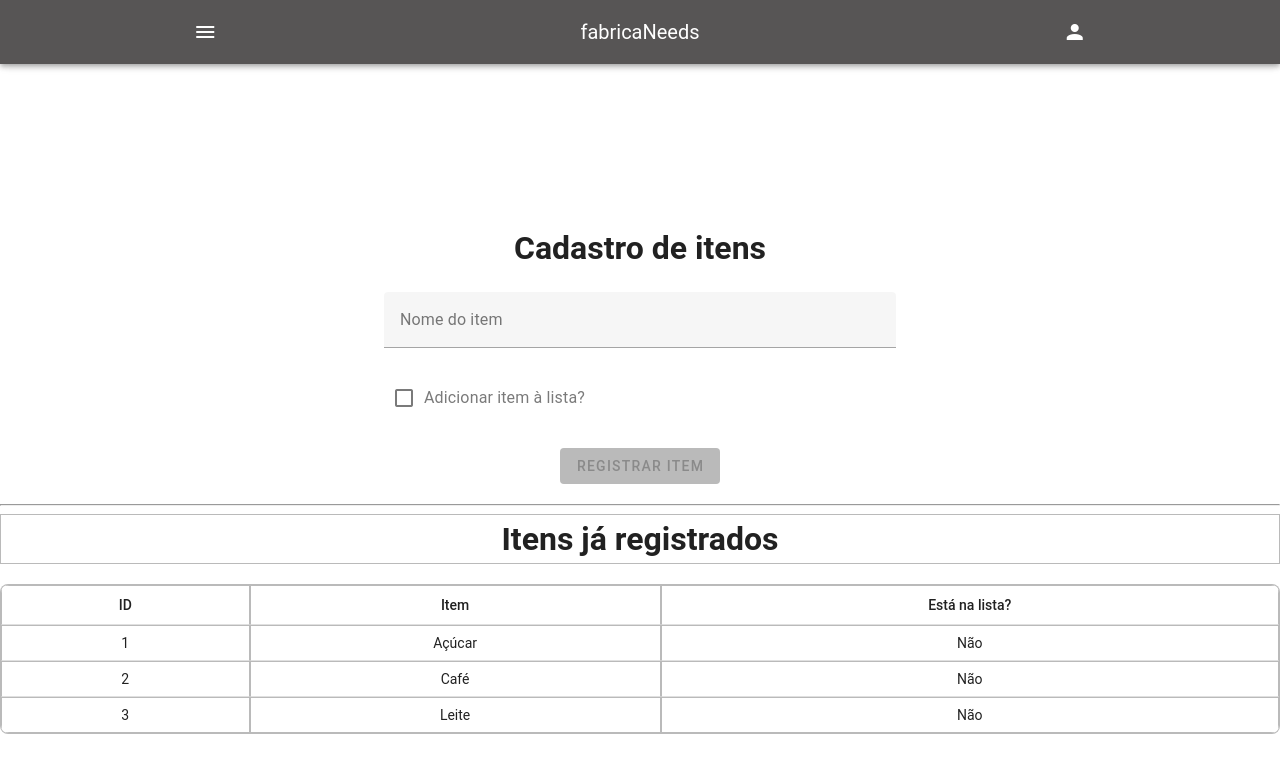
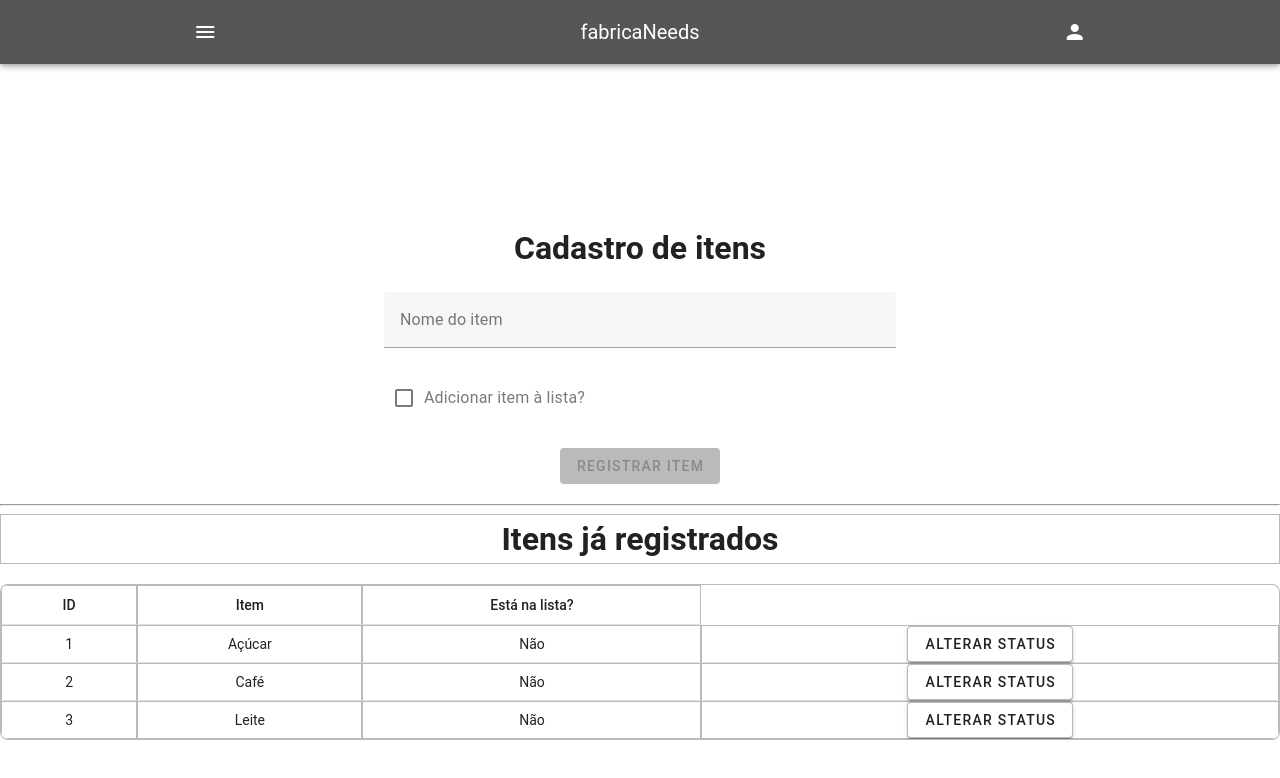
Before and after one commit to marcuscostagraciano/fabricaNeeds, a Vue app in the folder frontend/: page /registeritem in a window 1280 px wide. Shown: the top 778 px of the page. Built offline with nearby package versions, Linux system fonts and the light colour scheme; data requests are answered from the project's data file.

Commit message:
feat: changes item active status locally #20

```diff
--- a/frontend/src/components/ItemsDetails.vue
+++ b/frontend/src/components/ItemsDetails.vue
@@ -16,10 +16,11 @@ itemStore.getItems()
             <td>{{ item.name }}</td>
             <td v-if="item.active">Sim</td>
             <td v-else>Não</td>
+            <td><v-btn @click="itemStore.toggleActive(item.id)"> Alterar status </v-btn></td>
         </tr>
     </tbody>
     <tbody v-else-if="item_selection == 'active'">
-        <tr v-for="item in itemStore.activeItems">
+        <tr v-for=" item in itemStore.activeItems">
             <td>{{ item.name }}</td>
         </tr>
     </tbody>
@@ -36,4 +37,8 @@ itemStore.getItems()
     border: 1px solid rgb(119, 119, 119, 0.5);
     /* border-radius: 10%; */
 }
+
+.toggleButton {
+    cursor: pointer;
+}
 </style>
--- a/frontend/src/stores/itemStore.js
+++ b/frontend/src/stores/itemStore.js
@@ -34,9 +34,10 @@ export const useItemStore = defineStore('item', () => {
     }
 
     async function toggleActive(id) {
-        const selected_item = items.value.filter(item => (item.id == id))
+        // const selected_item = items.value.filter(item => (item.id == id))
+        items.value[id - 1].active = !items.value[id - 1].active
 
-        itemsApi.toggleActive(id, { "active": !selected_item[0].active })
+        itemsApi.toggleActive(id, { "active": items.value[id - 1].active })
     }
 
     // async function deleteItem(name) {
```
